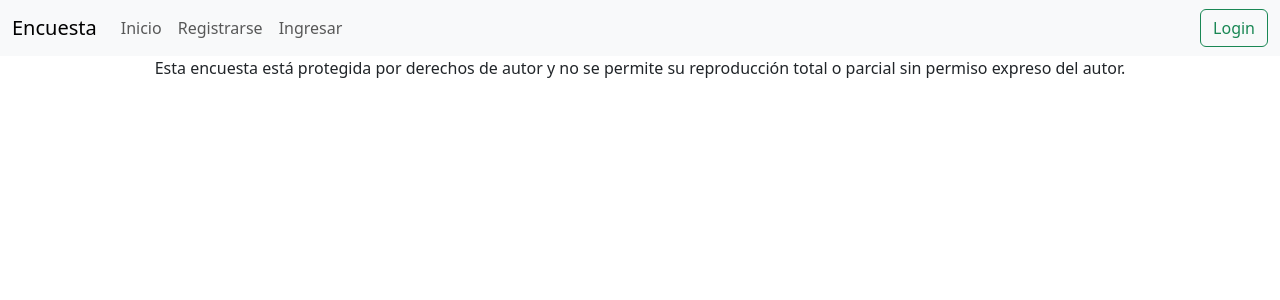
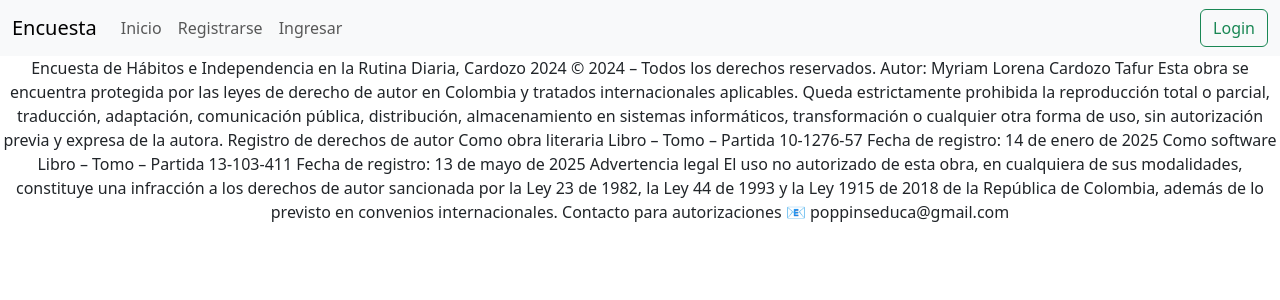
Before and after one commit to poppinsweb/poppins-firebase-frontend, a React (Vite) app: page /legal in a window 1280 px wide. Shown: the top 300 px of the page. Built offline with nearby package versions, Linux system fonts and the light colour scheme; no server answers.

Commit message:
se configura la pag de admin y se agrega copyright message

```diff
--- a/src/App.jsx
+++ b/src/App.jsx
@@ -9,7 +9,6 @@ import UserRoutes from "./routes/UserRoutes";
 import PrivateRoute from "./routes/PrivateRoute";
 import { PrivacityPage } from "./pages/home/landingPages/footerPages/PrivacityPage";
 import { CopyrightPage } from "./pages/home/landingPages/footerPages/CopyrightPage";
-// import { ContactPage } from "./pages/home/landingPages/ContactPage";
 
 export default function App() {
   const { user } = useAuth();
@@ -27,7 +26,6 @@ export default function App() {
         <Route path="/login" element={<PrivateRoute element={<LoginPage />} redirectTo="/token" />} />
         <Route path="/privacity" element={<PrivacityPage />} />
         <Route path="/legal" element={<CopyrightPage />} />
-        {/* <Route path="/contact" element={<ContactPage />} /> */}
         <Route path="/copyright" element={<CopyrightPage />} />
         <Route path="/Register" element={<PrivateRoute element={<Register />} redirectTo="/login" />} />
       </Routes>
--- a/src/components/ui/Navbar.jsx
+++ b/src/components/ui/Navbar.jsx
@@ -63,11 +63,11 @@ export function Navbar() {
             {/* Enlaces para admin */}
             {user && user.admin && (
               <>
-                {/* <li className="nav-item">
-                  <NavLink className="nav-link" to="/crear">
-                    Crear usuario
+                <li className="nav-item">
+                  <NavLink className="nav-link" to="/admin">
+                    Data
                   </NavLink>
-                </li> */}
+                </li>
                 <li className="nav-item">
                   <NavLink className="nav-link" to="/lista">
                     Lista
--- a/src/pages/admin/AdminDashboard.jsx
+++ b/src/pages/admin/AdminDashboard.jsx
@@ -8,7 +8,7 @@ export default function AdminDashboard() {
         <div className="">
         </div>
         <div className="">
-          <AdminQuestionFilter />
+          {/* ESTO SE TRAE DESDE EL BACKEND DONDE SE HACE UNA CONSULTA COMPLEJA Y VARIAS VALIDACIONES DE SEGURIDAD */}
         </div>
         <button className="btn btn-primary filter-btn btn-color">
           Filtrar
--- a/src/pages/admin/CreateUser.jsx
+++ b/src/pages/admin/CreateUser.jsx
@@ -1,83 +1,83 @@
-import React, { useState } from "react";
-import axios from "axios";
-import "../../styles/admin/create-user.css";
+// import React, { useState } from "react";
+// import axios from "axios";
+// import "../../styles/admin/create-user.css";
 
-const CreateUser = () => {
-  const [email, setEmail] = useState("");
-  const [password, setPassword] = useState("");
-  const [role, setRole] = useState("user");
-  const [message, setMessage] = useState("");
+// const CreateUser = () => {
+//   const [email, setEmail] = useState("");
+//   const [password, setPassword] = useState("");
+//   const [role, setRole] = useState("user");
+//   const [message, setMessage] = useState("");
 
-  const handleRegister = async (e) => {
-    e.preventDefault();
+//   const handleRegister = async (e) => {
+//     e.preventDefault();
 
-    const userData = {
-      email,
-      password,
-      admin: role === "admin",
-    };
+//     const userData = {
+//       email,
+//       password,
+//       admin: role === "admin",
+//     };
 
-    try {
-      const response = await axios.post(
-        `${import.meta.env.VITE_API_URL}/register`,
-        userData
-      );
-      console.log(response);
-      setMessage("User registered successfully!");
-      // Reset form fields
-      setEmail("");
-      setPassword("");
-      setRole("user");
-    } catch (error) {
-      setMessage("Failed to register user");
-      console.error("Error:", error);
-    }
-  };
+//     try {
+//       const response = await axios.post(
+//         `${import.meta.env.VITE_API_URL}/register`,
+//         userData
+//       );
+//       console.log(response);
+//       setMessage("User registered successfully!");
+//       // Reset form fields
+//       setEmail("");
+//       setPassword("");
+//       setRole("user");
+//     } catch (error) {
+//       setMessage("Failed to register user");
+//       console.error("Error:", error);
+//     }
+//   };
 
-  return (
-    <div className="registration-container">
-      <div className="register-card">
-        <h2 className="title-register">Registrar Usuarios</h2>
-        <form onSubmit={handleRegister}>
-          <div>
-            <label>Correo Electrónico:</label>
-            <input
-              className="form-control"
-              type="text"
-              value={email}
-              onChange={(e) => setEmail(e.target.value)}
-              required
-            />
-          </div>
-          <div>
-            <label>Contraseña:</label>
-            <input
-              className="form-control"
-              type="password"
-              value={password}
-              onChange={(e) => setPassword(e.target.value)}
-              required
-            />
-          </div>
-          <div>
-            <label>Rol:</label>
-            <select
-              value={role}
-              onChange={(e) => setRole(e.target.value)}
-              className="form-select"
-            >
-              <option value="user">Usuario</option>
-              <option value="admin">Administrador</option>
-            </select>
-          </div>
-          <button className="btn btn-color" type="submit">
-            Crear usuario
-          </button>
-        </form>
-        {message && <p>{message}</p>}
-      </div>
-    </div>
-  );
-};
+//   return (
+//     <div className="registration-container">
+//       <div className="register-card">
+//         <h2 className="title-register">Registrar Usuarios</h2>
+//         <form onSubmit={handleRegister}>
+//           <div>
+//             <label>Correo Electrónico:</label>
+//             <input
+//               className="form-control"
+//               type="text"
+//               value={email}
+//               onChange={(e) => setEmail(e.target.value)}
+//               required
+//             />
+//           </div>
+//           <div>
+//             <label>Contraseña:</label>
+//             <input
+//               className="form-control"
+//               type="password"
+//               value={password}
+//               onChange={(e) => setPassword(e.target.value)}
+//               required
+//             />
+//           </div>
+//           <div>
+//             <label>Rol:</label>
+//             <select
+//               value={role}
+//               onChange={(e) => setRole(e.target.value)}
+//               className="form-select"
+//             >
+//               <option value="user">Usuario</option>
+//               <option value="admin">Administrador</option>
+//             </select>
+//           </div>
+//           <button className="btn btn-color" type="submit">
+//             Crear usuario
+//           </button>
+//         </form>
+//         {message && <p>{message}</p>}
+//       </div>
+//     </div>
+//   );
+// };
 
-export default CreateUser;
+// export default CreateUser;
--- a/src/pages/home/landingPages/footerPages/CopyrightPage.jsx
+++ b/src/pages/home/landingPages/footerPages/CopyrightPage.jsx
@@ -1,7 +1,24 @@
-import React from 'react'
+import React from "react";
 
 export const CopyrightPage = () => {
   return (
-    <div>Esta encuesta está protegida por derechos de autor y no se permite su reproducción total o parcial sin permiso expreso del autor.  </div>
-  )
-}
+    <div>
+      Encuesta de Hábitos e Independencia en la Rutina Diaria, Cardozo 2024 ©
+      2024 – Todos los derechos reservados. Autor: Myriam Lorena Cardozo Tafur
+      Esta obra se encuentra protegida por las leyes de derecho de autor en
+      Colombia y tratados internacionales aplicables. Queda estrictamente
+      prohibida la reproducción total o parcial, traducción, adaptación,
+      comunicación pública, distribución, almacenamiento en sistemas
+      informáticos, transformación o cualquier otra forma de uso, sin
+      autorización previa y expresa de la autora. Registro de derechos de autor
+      Como obra literaria Libro – Tomo – Partida 10-1276-57 Fecha de registro:
+      14 de enero de 2025 Como software Libro – Tomo – Partida 13-103-411 Fecha
+      de registro: 13 de mayo de 2025 Advertencia legal El uso no autorizado de
+      esta obra, en cualquiera de sus modalidades, constituye una infracción a
+      los derechos de autor sancionada por la Ley 23 de 1982, la Ley 44 de 1993
+      y la Ley 1915 de 2018 de la República de Colombia, además de lo previsto
+      en convenios internacionales. Contacto para autorizaciones 📧
+      poppinseduca@gmail.com{" "}
+    </div>
+  );
+};
--- a/src/routes/AdminRoutes.jsx
+++ b/src/routes/AdminRoutes.jsx
@@ -1,7 +1,6 @@
 import { Routes, Route } from "react-router-dom";
 import UserList from "../pages/admin/UserList";
 import AdminDashboard from "../pages/admin/AdminDashboard";
-import CreateUser from "../pages/admin/CreateUser";
 import PageChildData from "../pages/userPages/PageChildData";
 import IndependencePage from "../pages/cards/IndependencePage";
 import EvaluationResultPage from "../pages/cards/EvaluationResultPage";
@@ -12,7 +11,6 @@ const AdminRoutes = () => {
     <Routes>
       <Route path="/lista" element={<UserList />} />
       <Route path="/admin" element={<AdminDashboard />} />
-      <Route path="/crear" element={<CreateUser />} />
       <Route path="/personales" element={<PageChildData />} />
       <Route path="/encuesta" element={<IndependencePage />} />
       <Route path="/resultados" element={<EvaluationResultPage />} />
```
